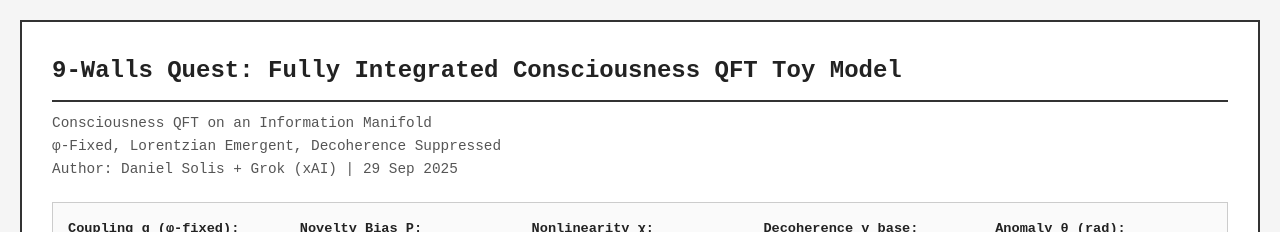
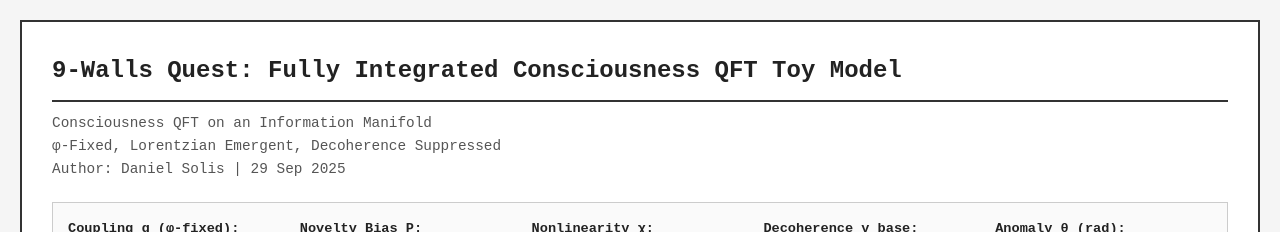
Before and after one commit to Ergo-sum-AGI/Advanced-QFT, a plain HTML site: page index.html in a window 1280 px wide. Shown: the top 232 px of the page. Drawn offline with nearby package versions, Linux system fonts and the light colour scheme.

Commit message:
Add files via upload

```diff
--- a/index.html
+++ b/index.html
@@ -157,7 +157,7 @@
         <div class="metadata">
             Consciousness QFT on an Information Manifold<br>
             φ-Fixed, Lorentzian Emergent, Decoherence Suppressed<br>
-            Author: Daniel Solis + Grok (xAI) | 29 Sep 2025
+            Author: Daniel Solis | 29 Sep 2025
         </div>
 
         <div class="controls">
```
